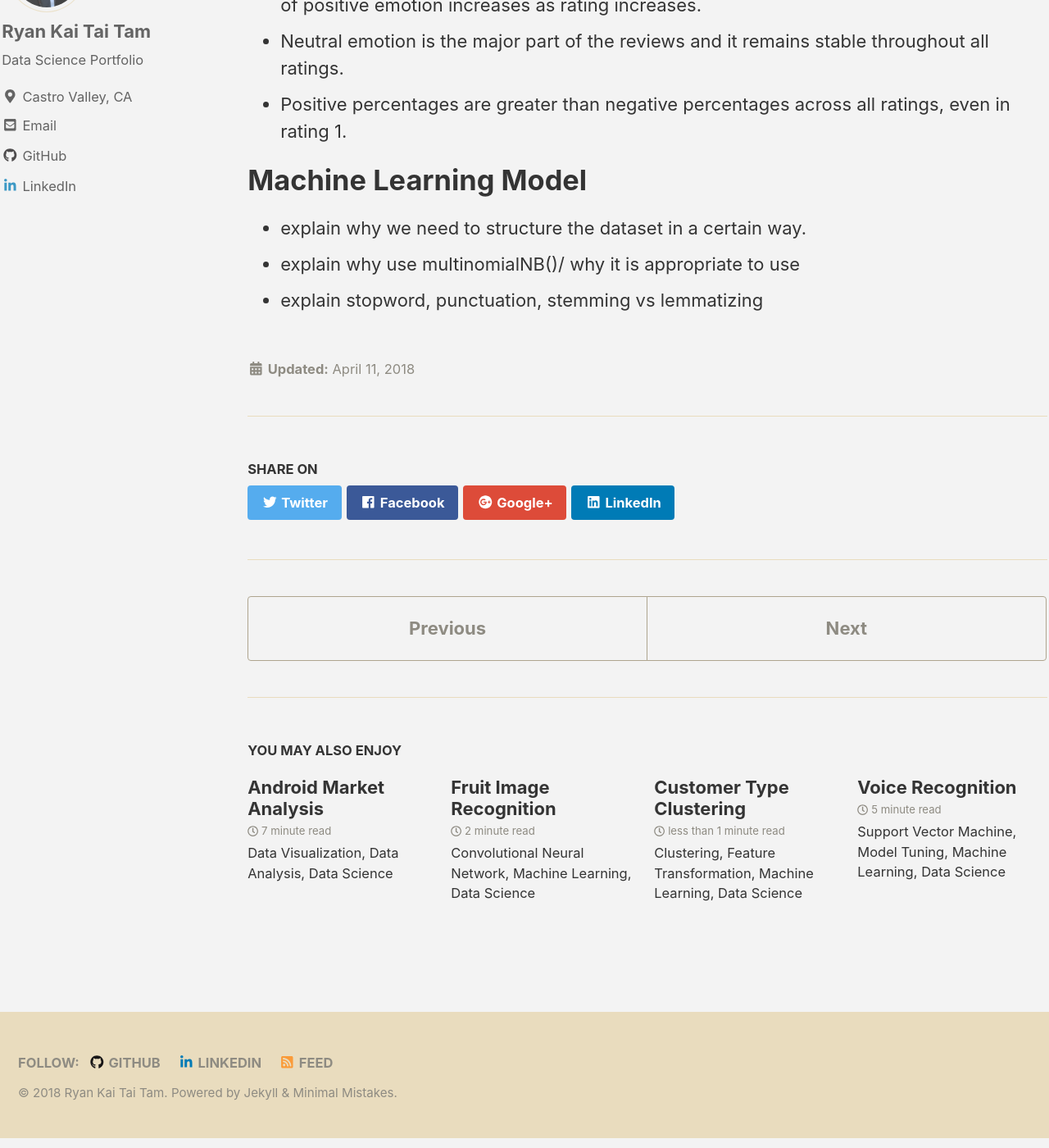
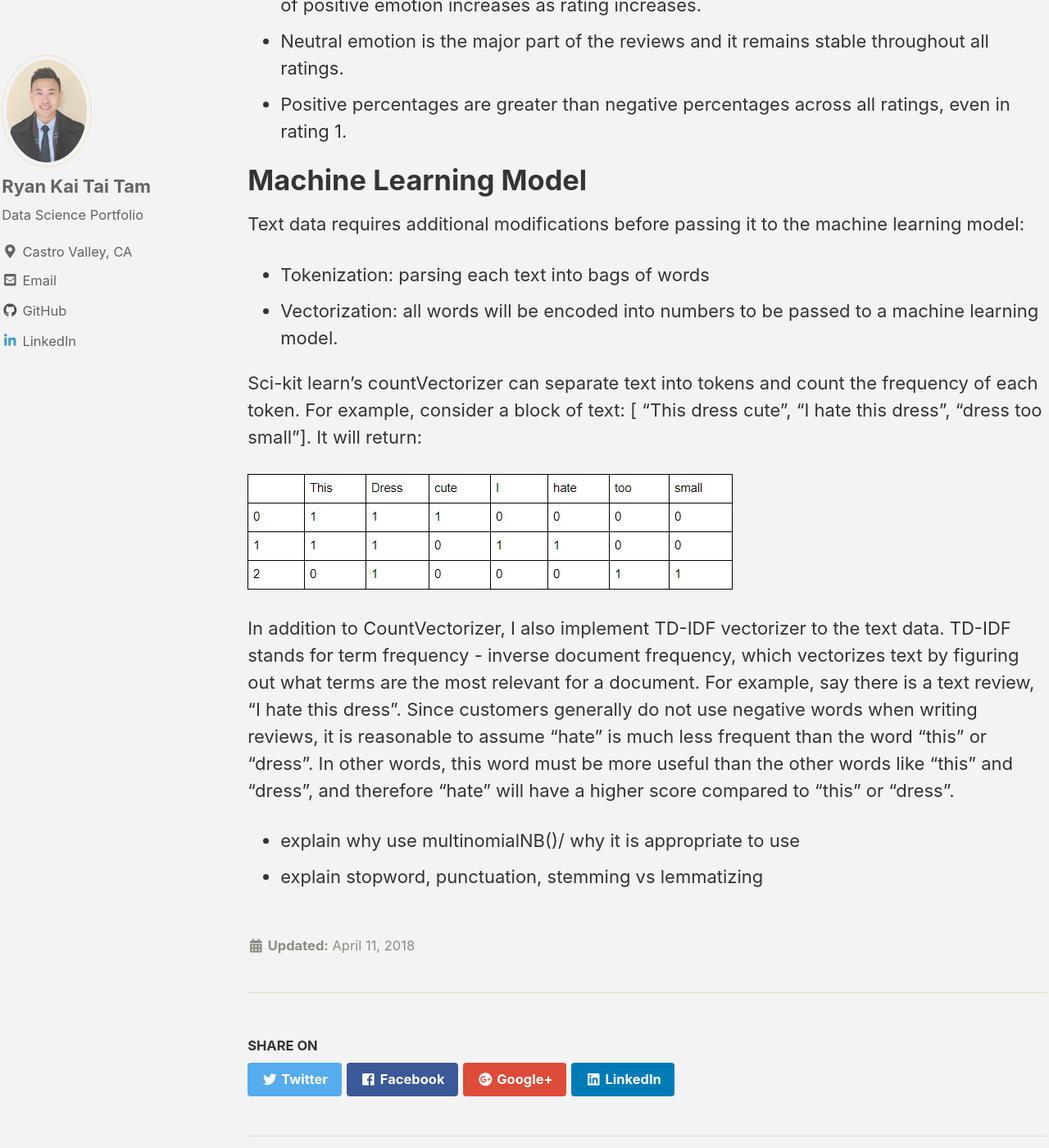
Before and after one commit to ryan-kttam/ryan-kttam.github.io, a Jekyll site: the page built from _posts/2018-07-30-Women_Clothing_Reviews.md, in a window 1280 px wide and 1400 px high, scrolled down 4916 px. Shown: the whole window at 82% size. Built offline with Jekyll 4.4.1, drawn with Linux system fonts in a browser that asks for light colours; cached includes are drawn as plain includes; nearby versions of some CDN libraries; some of the changed text lies outside the part shown.

Commit message:
added more detail

```diff
--- a/_posts/2018-07-30-Women_Clothing_Reviews.md
+++ b/_posts/2018-07-30-Women_Clothing_Reviews.md
@@ -57,6 +57,16 @@ There are a couple of interesting insights from this bar chart.
 
 # Machine Learning Model
 
- - explain why we need to structure the dataset in a certain way.
+Text data requires additional modifications before passing it to the machine learning model:
+ - Tokenization: parsing each text into bags of words
+ - Vectorization: all words will be encoded into numbers to be passed to a machine learning model.
+
+Sci-kit learn’s countVectorizer can separate text into tokens and count the frequency of each token. For example, consider a block of text: [ "This dress cute", "I hate this dress", "dress too small"]. It will return:
+
+<img src="/images/women_clothing/image3.jpg" alt="Image 3">
+
+In addition to CountVectorizer, I also implement TD-IDF vectorizer to the text data. TD-IDF stands for term frequency - inverse document frequency, which vectorizes text by figuring out what terms are the most relevant for a document.
+For example, say there is a text review, "I hate this dress". Since customers generally do not use negative words when writing reviews, it is reasonable to assume "hate" is much less frequent than the word "this" or "dress". In other words, this word must be more useful than the other words like "this” and “dress”, and therefore “hate” will have a higher score compared to "this" or "dress".
+
  - explain why use multinomialNB()/ why it is appropriate to use
  - explain stopword, punctuation, stemming vs lemmatizing
```
Also changed, not shown: images/women_clothing/image3.jpg (added).
